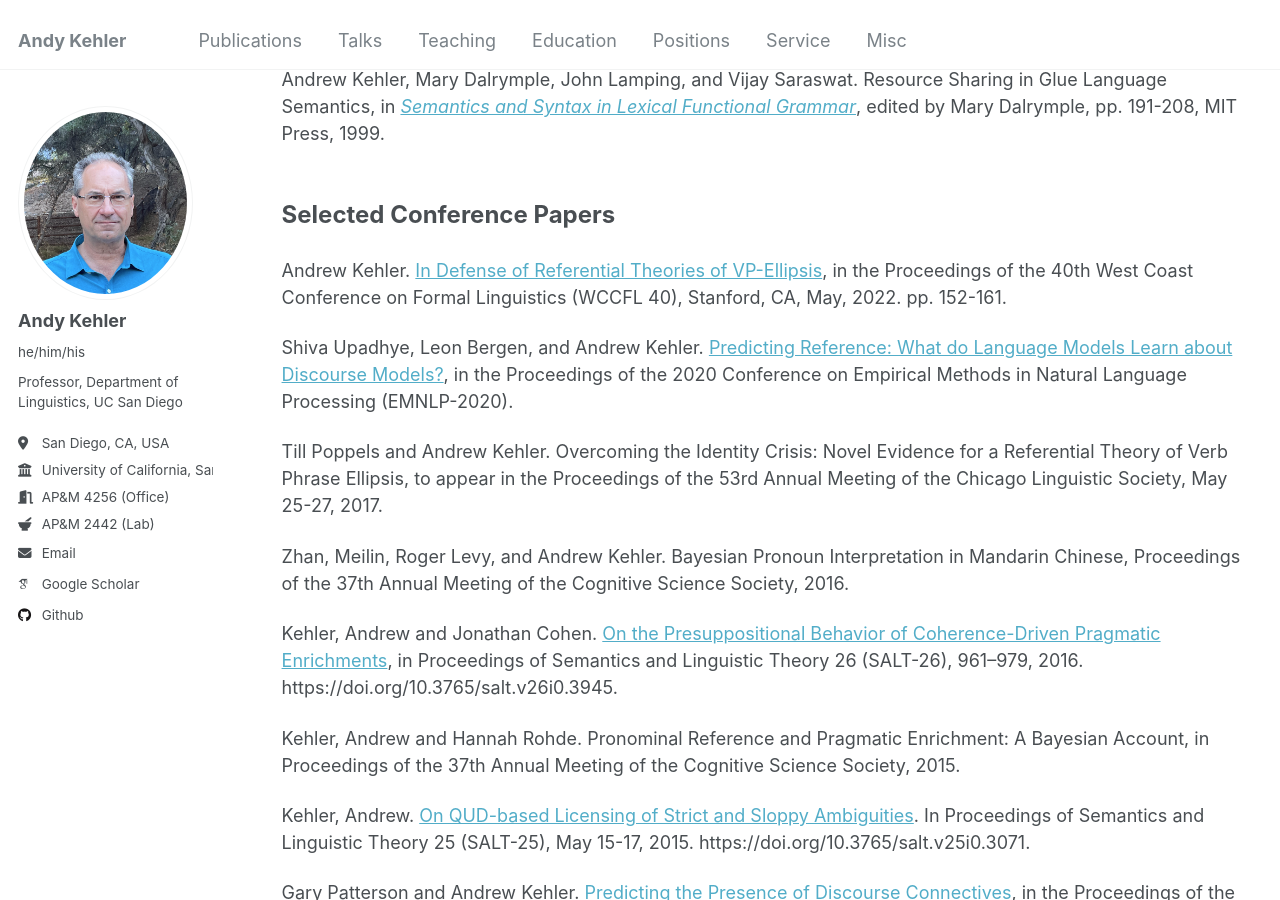
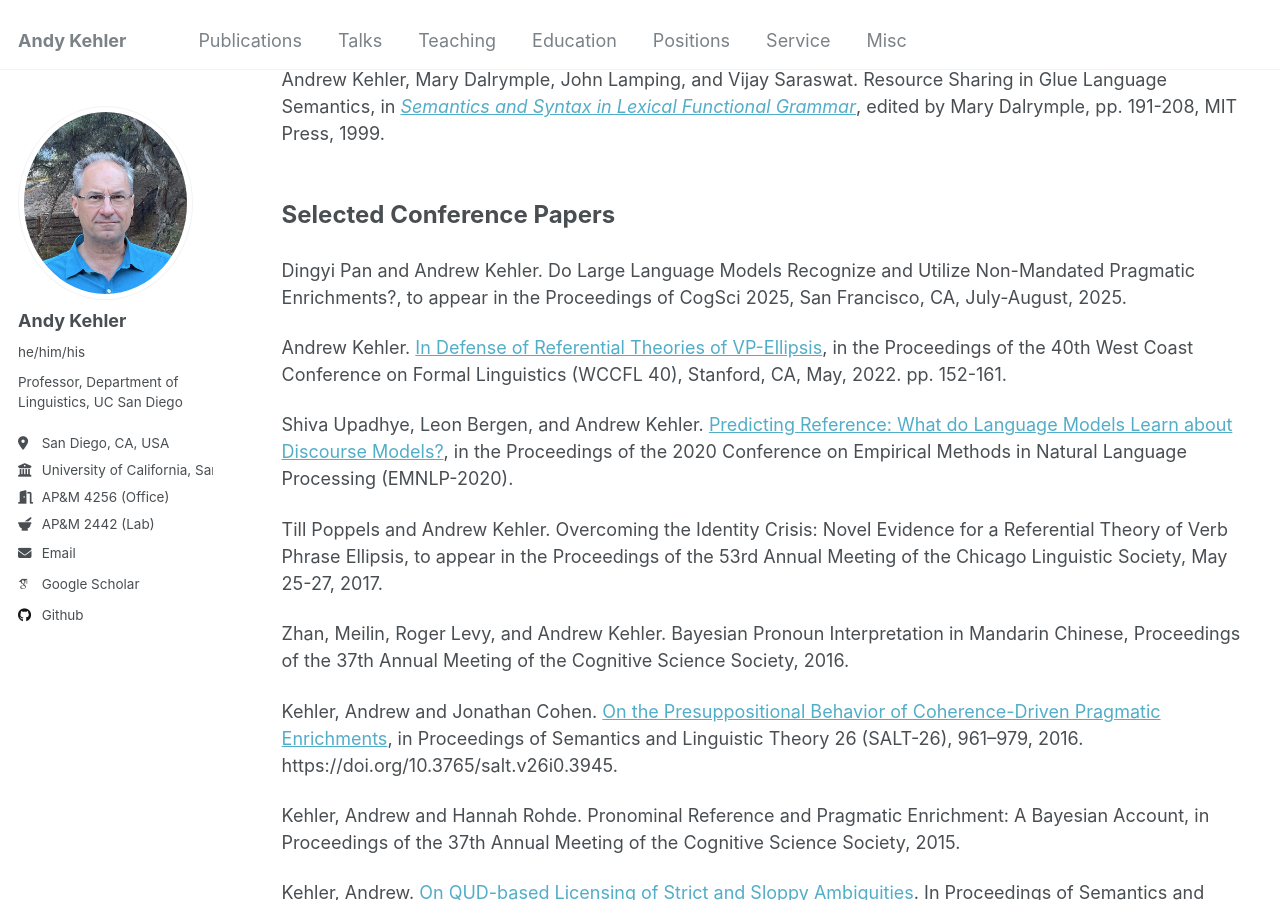
Before and after one commit to akehler/akehler.github.io, a Jekyll site: the page built from _pages/publications.html, in a window 1280 px wide and 900 px high, scrolled down 4243 px. Built offline with Jekyll 4.4.1, drawn with Linux system fonts in a browser that asks for light colours; some web fonts are replaced.

Commit message:
Update publications.html

```diff
--- a/_pages/publications.html
+++ b/_pages/publications.html
@@ -314,6 +314,12 @@ Functional Grammar</a></I>, edited by Mary Dalrymple, pp. 191-208, MIT Press,
 
           <p><br>
          <strong><font size="5">Selected Conference Papers</font></strong></p>
+
+<p>
+
+Dingyi Pan and Andrew Kehler.  Do Large Language Models Recognize and Utilize Non-Mandated Pragmatic Enrichments?, to appear in the Proceedings of
+CogSci 2025, San Francisco, CA, July-August, 2025.
+<p>
 
 <p>
 
```
